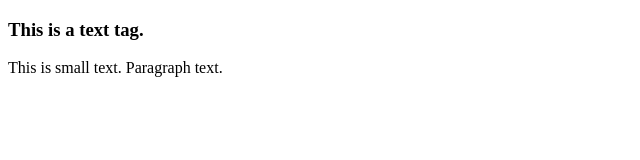
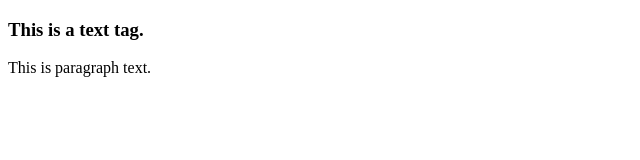
Before and after one commit to UnprosaicLabyrinth/Hello_World_Web, a plain HTML site: page index.html in a window 1280 px wide. Shown: the full height of the page, 0-640 px from the left. Drawn offline with Linux system fonts and the light colour scheme.

Commit message:
Changed 'small text' to 'paragraph text'

```diff
--- a/index.html
+++ b/index.html
@@ -16,7 +16,7 @@
         This is a text tag.
     </h3>
     <p>
-        This is small text. Paragraph text.
+        This is paragraph text.
     </p>
 </body>
 
```
